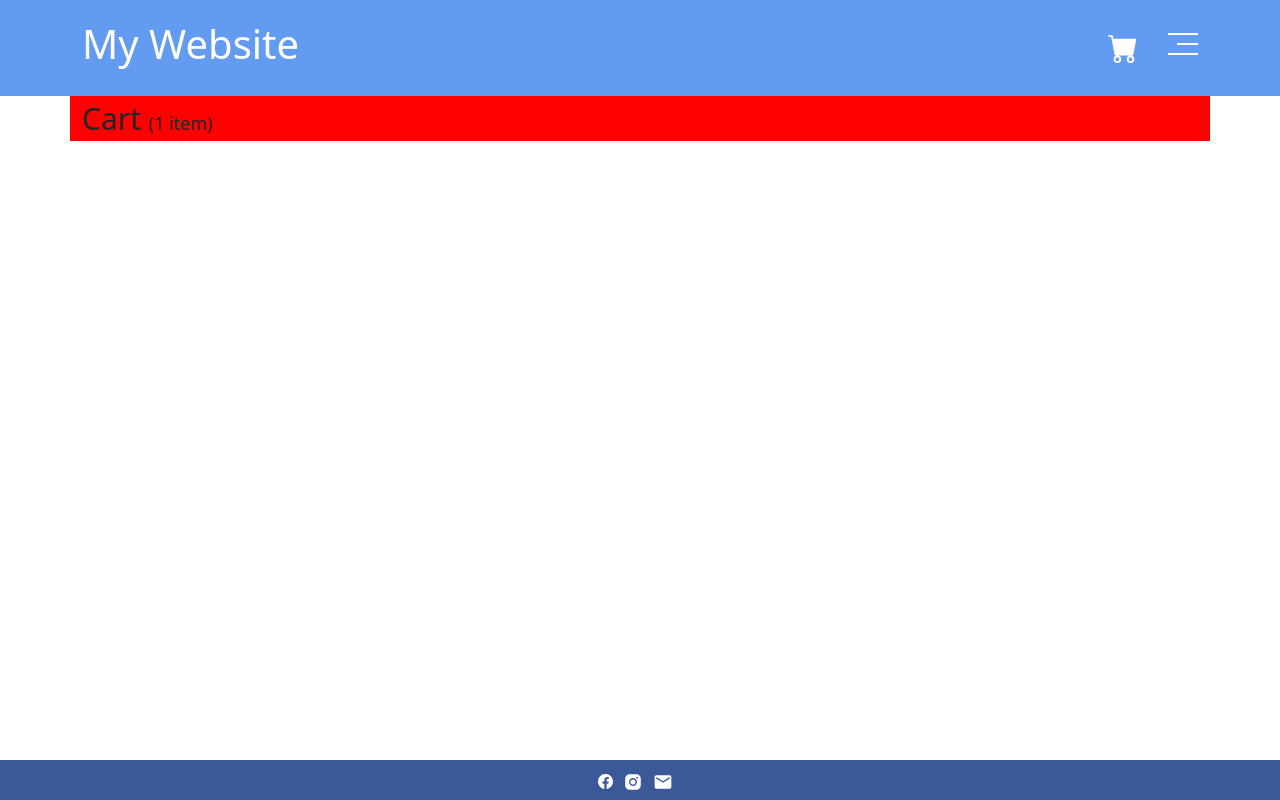
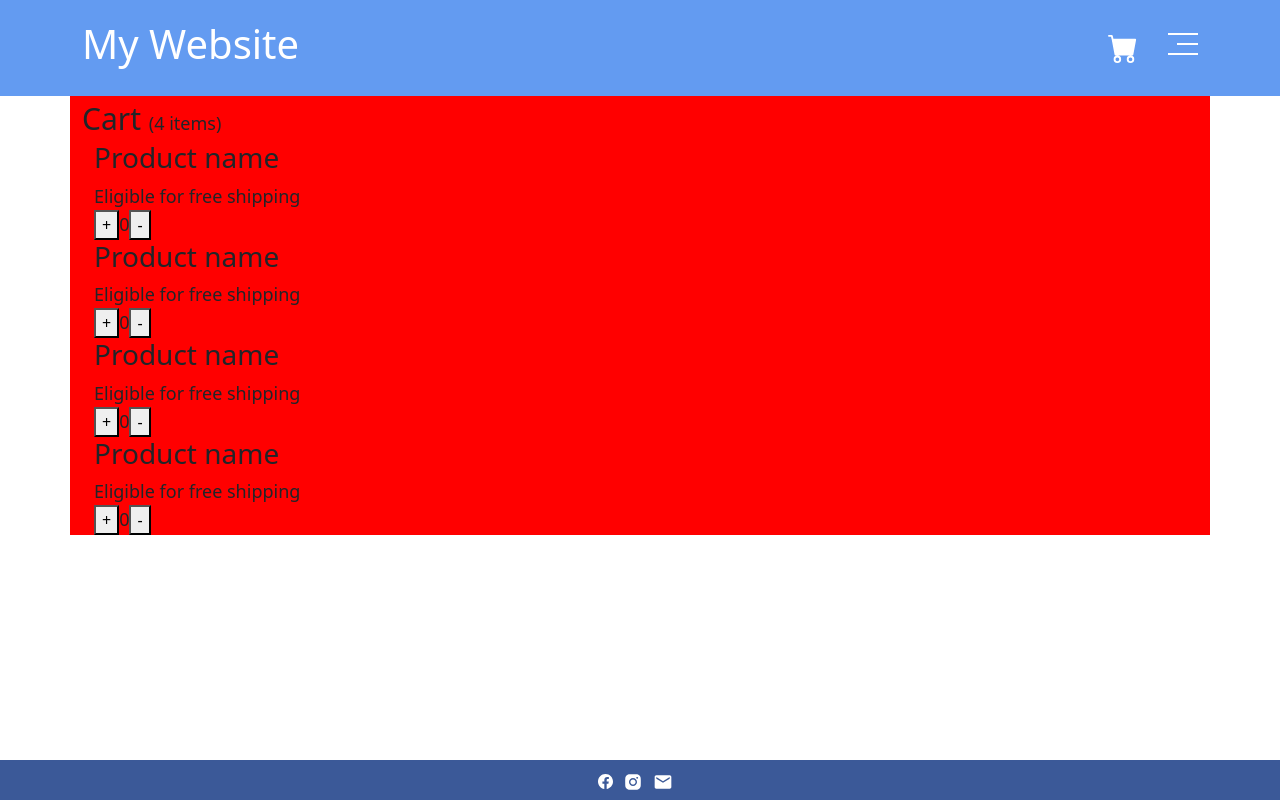
Before and after one commit to chehab1/Ecommerce-full-stack-web-application-, a React (Create React App) app: page /Cart in a window 1280 px wide. Built offline with nearby package versions, Linux system fonts and the light colour scheme.

Commit message:
primative cart information added

```diff
--- a/src/components/Cart/Cart.jsx
+++ b/src/components/Cart/Cart.jsx
@@ -1,10 +1,9 @@
 import "./Cart.css";
 import Card from "../Cart/ProductCardInCart/ProductCardInCart";
 
-const cards = [Card, Card, Card];
-
 const Cart = () => {
-  const itemsCounter = 1;
+  const cards = [Card, Card, Card, Card];
+  const itemsCounter = cards.length;
   return (
     <div className="container myContainer">
       <div>
--- a/src/components/Cart/ProductCardInCart/ProductCardInCart.jsx
+++ b/src/components/Cart/ProductCardInCart/ProductCardInCart.jsx
@@ -1,6 +1,26 @@
+import { useState } from "react";
 import "./ProductCardInCart.css";
 
 const ProductCardInCart = () => {
-  return <div className="container"></div>;
+  const [quantity, setQuantity] = useState(0);
+  const handleQuatity = (index) => {
+    if (index === 1) setQuantity(quantity + 1);
+    else {
+      if (quantity >= 1) setQuantity(quantity - 1);
+    }
+  };
+  return (
+    <div className="container">
+      <div>
+        <h3>Product name</h3>
+        <span>Eligible for free shipping</span>
+      </div>
+      <div>
+        <button onClick={() => handleQuatity(1)}>+</button>
+        <span>{quantity}</span>
+        <button onClick={() => handleQuatity(2)}>-</button>
+      </div>
+    </div>
+  );
 };
 export default ProductCardInCart;
```
